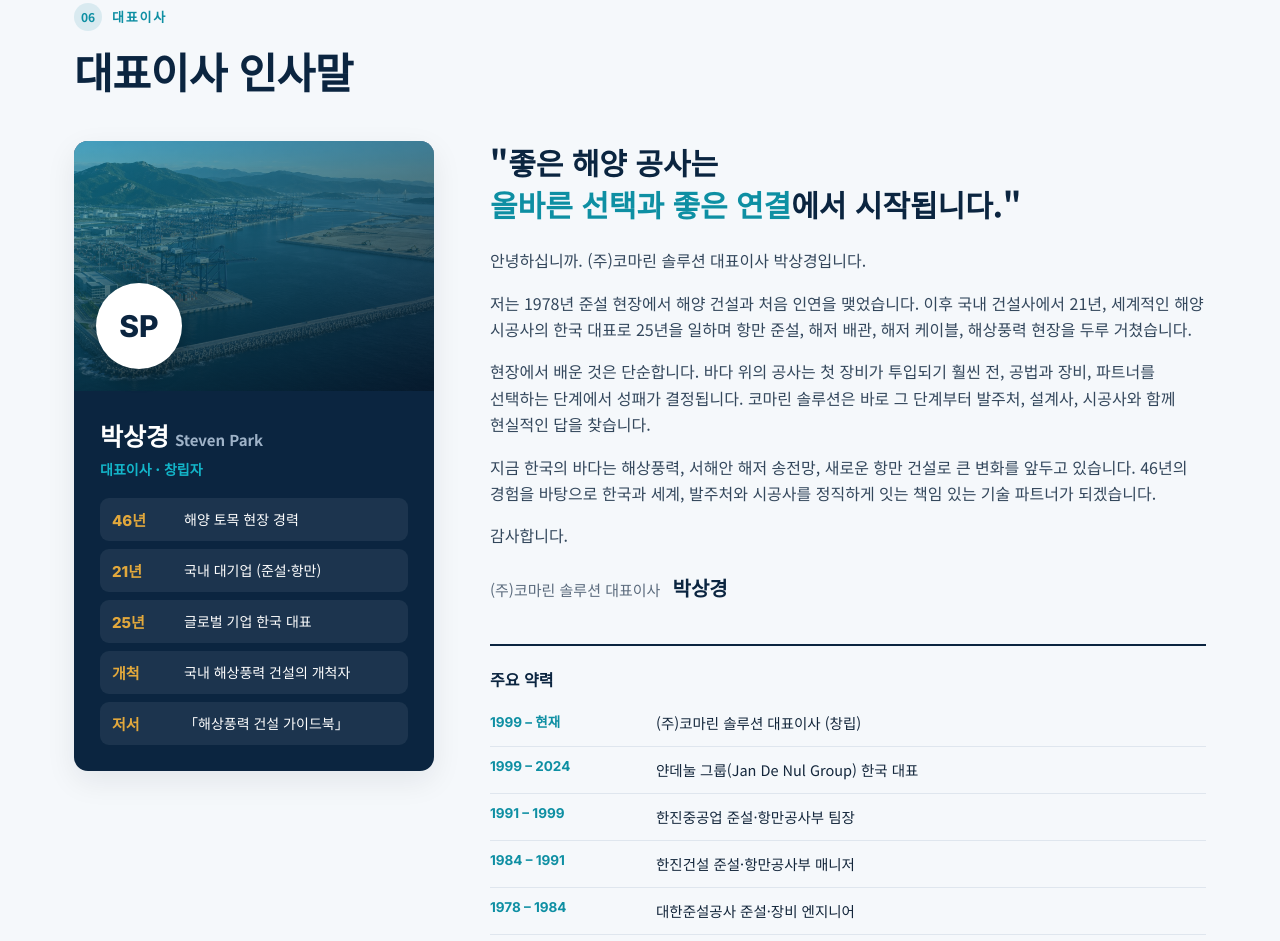
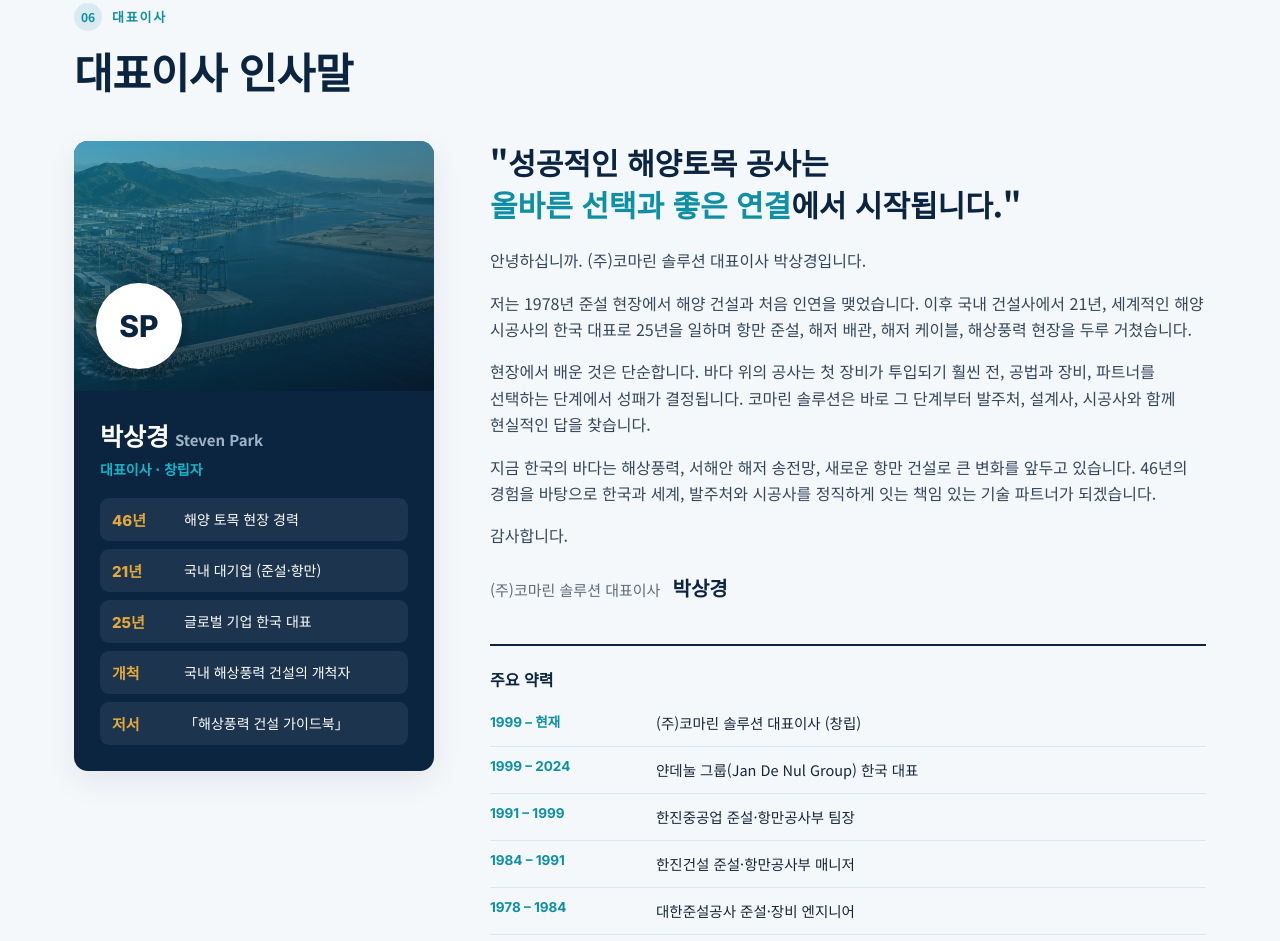
Before and after one commit to inusel/komarine-solution, a plain HTML site: page index.html in a window 1280 px wide. Shown: the part 9850-10791 px from the top of the page. Drawn offline with Linux system fonts and the light colour scheme.

Commit message:
CEO quote: 성공적인 해양토목 공사

```diff
--- a/index.html
+++ b/index.html
@@ -648,7 +648,7 @@ footer b{color:#cfdae6}
       </aside>
 
       <div class="msg reveal">
-        <h3 class="ko">"좋은 해양 공사는<br><em>올바른 선택과 좋은 연결</em>에서 시작됩니다."</h3>
+        <h3 class="ko">"성공적인 해양토목 공사는<br><em>올바른 선택과 좋은 연결</em>에서 시작됩니다."</h3>
         <h3 class="en">"Good marine projects begin with<br><em>the right choices and the right connections.</em>"</h3>
         <div class="ko">
           <p>안녕하십니까. (주)코마린 솔루션 대표이사 박상경입니다.</p>
```
